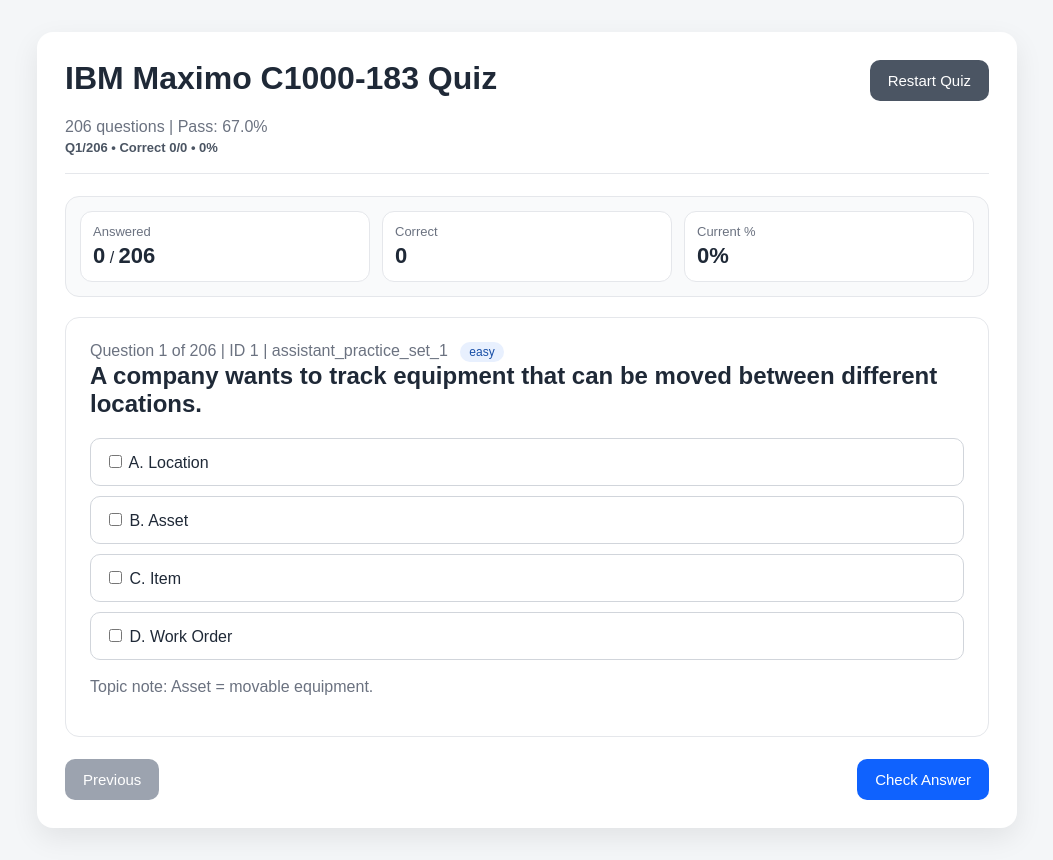
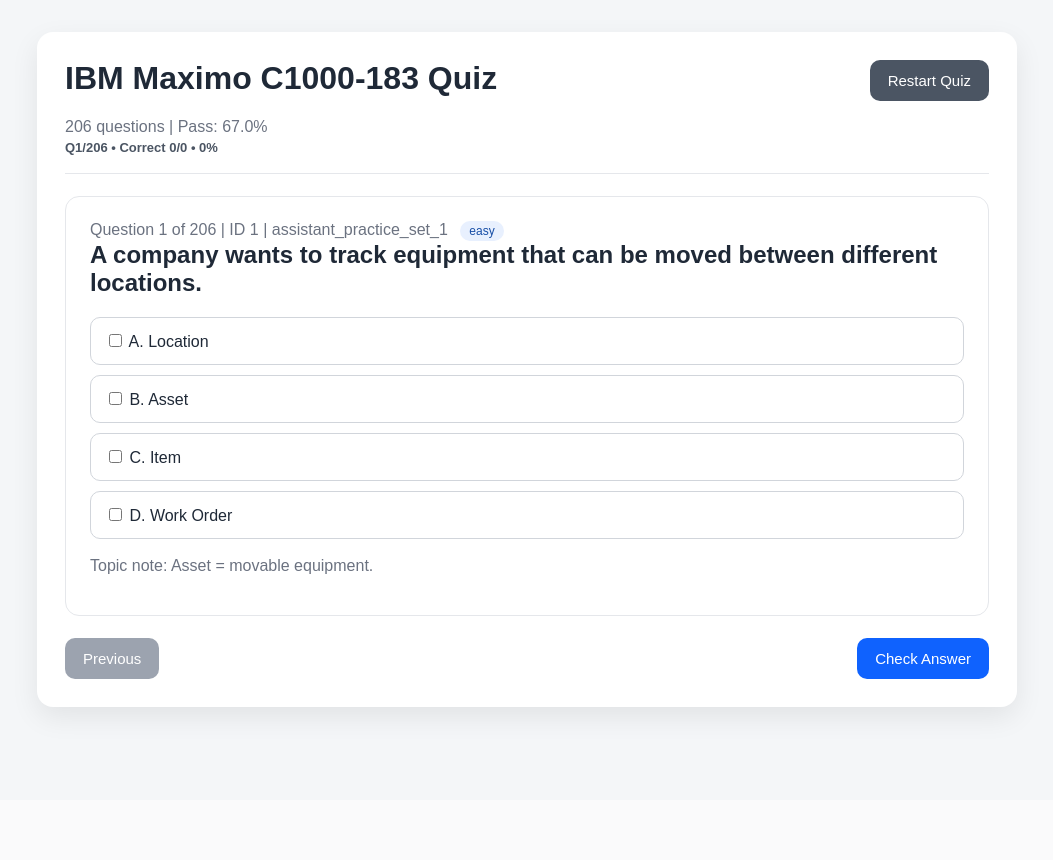
Before and after one commit to hilfritz/quiz-reviewer, a Flask app: page / in a window 1280 px wide. Shown: the whole page, without its empty margins (113-1166 px from the left). After the commit the page ends 722 px from the top, so only its background shows below. Run offline with Flask 3, Linux system fonts and the light colour scheme.

Commit message:
Update quiz.html

```diff
--- a/templates/quiz.html
+++ b/templates/quiz.html
@@ -20,14 +20,6 @@
       </div>
       <a class="button ghost" href="{{ url_for('index') }}">Restart Quiz</a>
     </header>
-
-    {% if not results %}
-      <section class="live-score-card">
-        <div><span>Answered</span><strong id="liveAnswered">0</strong> / <strong id="liveTotal">{{ questions|length }}</strong></div>
-        <div><span>Correct</span><strong id="liveCorrect">0</strong></div>
-        <div><span>Current %</span><strong id="livePercent">0%</strong></div>
-      </section>
-    {% endif %}
 
     {% if results %}
       <section class="result-card">
```
